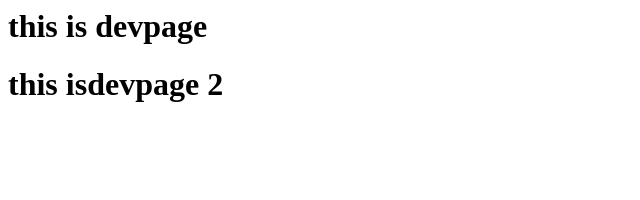
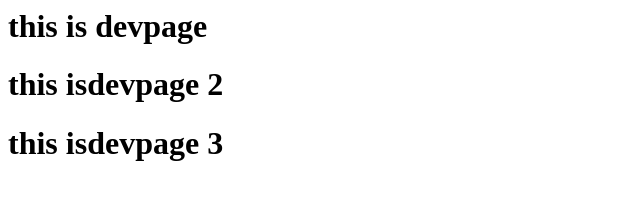
Before and after one commit to honey-aws/web-static, a plain HTML site: page index.html in a window 1280 px wide. Shown: the whole page, without its empty margins (0-640 px from the left). Drawn offline with Linux system fonts and the light colour scheme.

Commit message:
adding 3rd line

```diff
--- a/index.html
+++ b/index.html
@@ -1,2 +1,3 @@
 <h1> this is devpage </h1>
 <h1> this isdevpage 2 </h1>
+<h1> this isdevpage 3 </h1>
```
